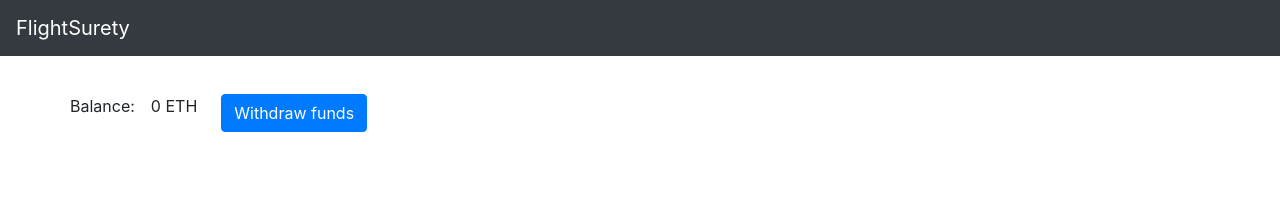
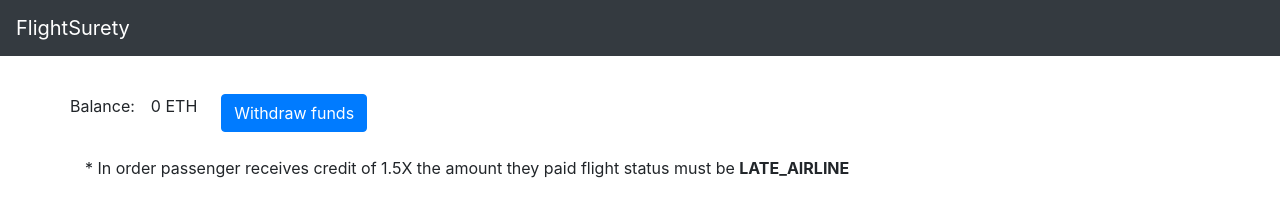
Before and after one commit to n-nik/flight-surety, a website: page src/dapp/index.html in a window 1280 px wide. Drawn offline with nearby package versions, Linux system fonts and the light colour scheme.

Commit message:
update dapp client (added some explanation)

```diff
--- a/src/dapp/index.html
+++ b/src/dapp/index.html
@@ -59,6 +59,9 @@
                 <button class="btn btn-primary ml-4" id="submit-withdraw">Withdraw funds</button>
             </div>
         </div>
+
+        <div class="mt-4">* In order passenger receives credit of 1.5X the amount they paid flight status must be <b>LATE_AIRLINE</b></div>
+
     </main>
 
 </body>
```
